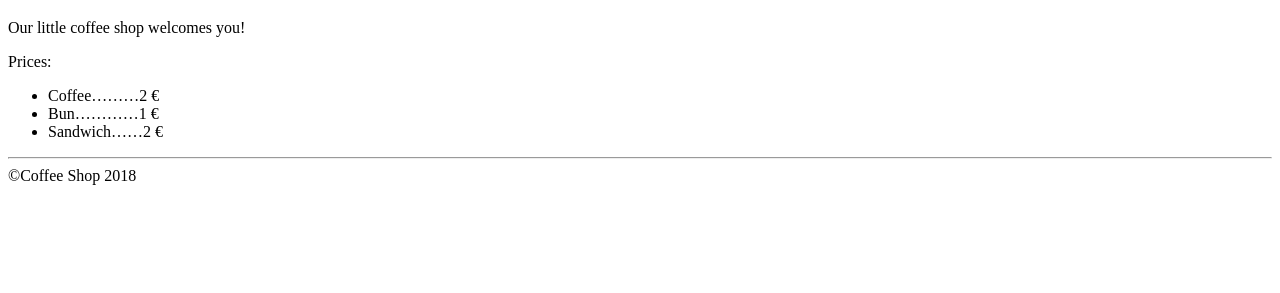
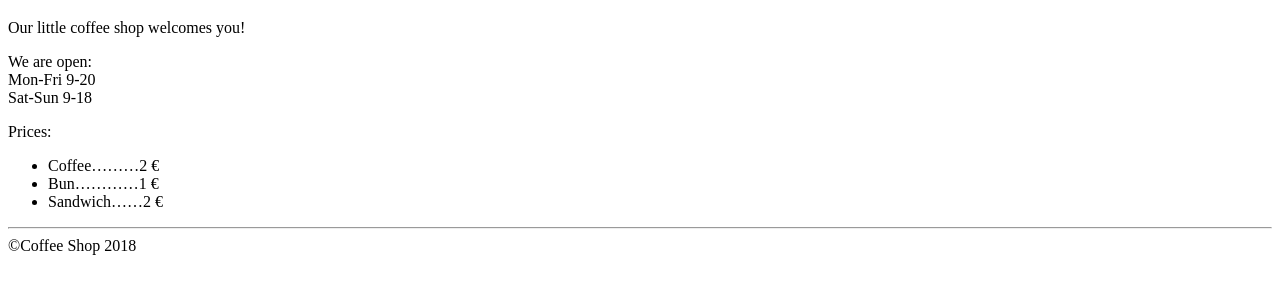
Before and after one commit to Eixi/coffee-shop, a plain HTML site: page index.html in a window 1280 px wide. Shown: the part 61-354 px from the top of the page. Drawn offline with Linux system fonts and the light colour scheme.

Commit message:
add business hours

```diff
--- a/index.html
+++ b/index.html
@@ -9,6 +9,11 @@
 <body>
     <h1>Coffee Shop</h1>
     <p>Our little coffee shop welcomes you!</p>
+    We are open:
+    <br>
+    Mon-Fri 9-20
+    <br>
+    Sat-Sun 9-18
     <p>Prices:</p>
     <ul>
         <li>Coffee&mldr;&mldr;&mldr;2 &euro;</li>
```
